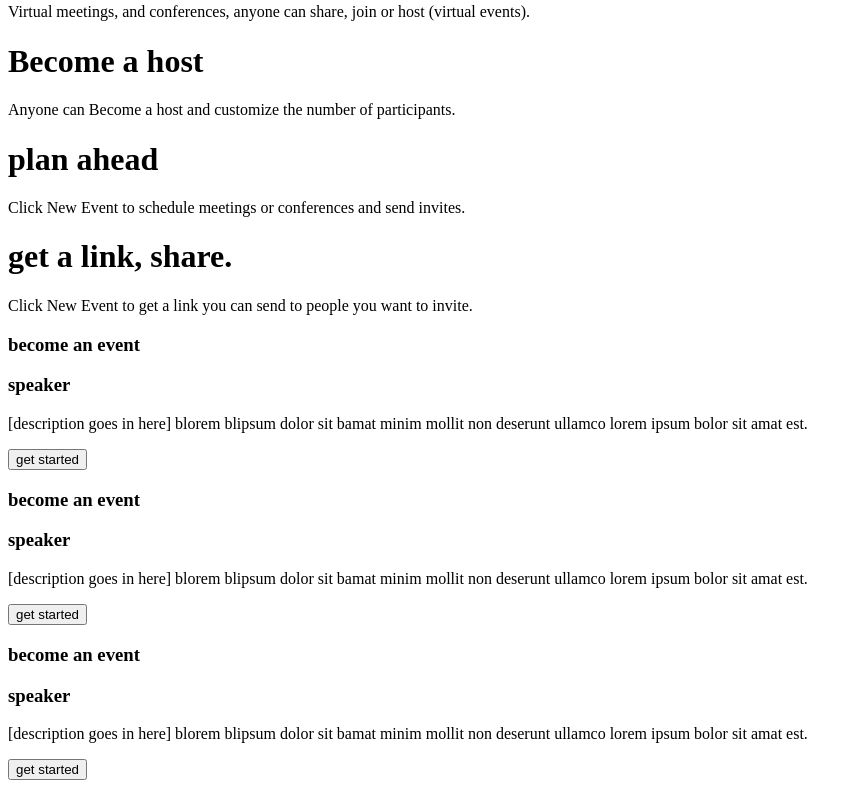
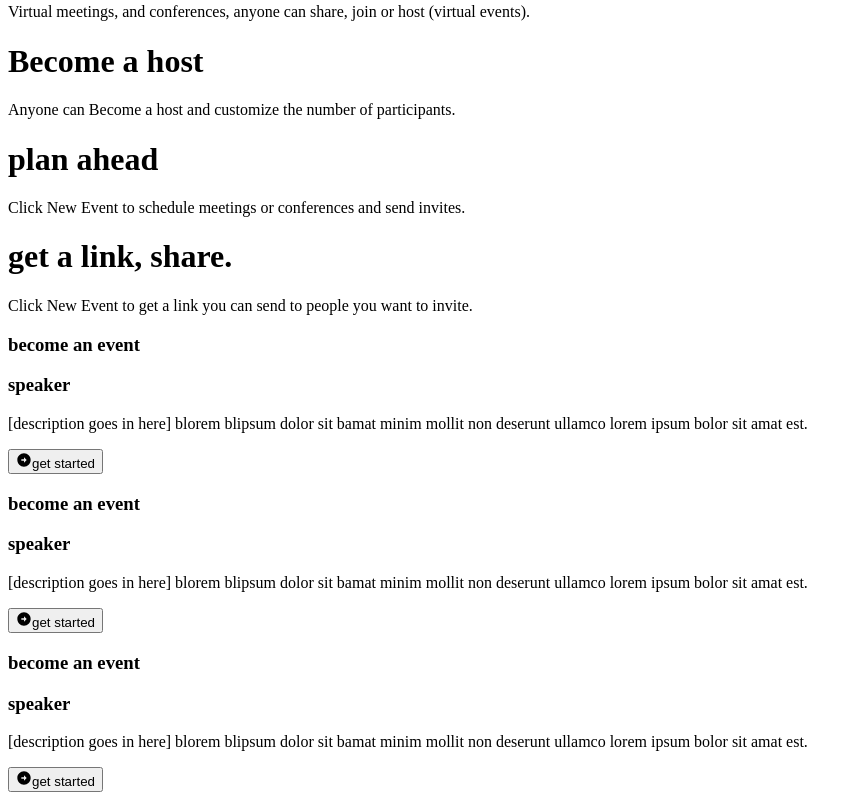
Before and after one commit to Josh-millr/confab-landing-page, a Next.js app: page / in a window 1280 px wide. Shown: the part 6306-7106 px from the top of the page, without its empty margins (0-862 px from the left). Built offline with nearby package versions, Linux system fonts and the light colour scheme.

Commit message:
centered the icons in the button

```diff
--- a/src/shared/components/molecule/Button.jsx
+++ b/src/shared/components/molecule/Button.jsx
@@ -2,7 +2,7 @@ import React from "react";
 
 export const Button = ({ label, icon: Icon, type, size }) => {
   let buttonProps = {
-    base: "flex place-content-center gap-x-[8px] whitespace-nowrap rounded-full font-btn w-[fit-content] h-fit",
+    base: "flex place-items-center gap-x-[8px] whitespace-nowrap rounded-full font-btn w-[fit-content] h-fit",
     type: {
       primary: "bg-black text-white",
       stroke: "border-[2px] text-black",
--- a/src/shared/components/organism/StepPlanCard.jsx
+++ b/src/shared/components/organism/StepPlanCard.jsx
@@ -1,5 +1,7 @@
 import Image from "next/image";
 import { Button } from "@components/index";
+import { RiArrowRightCircleFill } from "react-icons/ri";
+
 
 export const StepPlanCard = ({
   title,
@@ -30,7 +32,7 @@ export const StepPlanCard = ({
           <p className="max-w-[400px] font-body text-body-md text-smoke">
             {decription}
           </p>
-          <Button label="get started" size="md" type={btn} />
+          <Button label="get started" size="md" type={btn} icon={RiArrowRightCircleFill} />
         </div>
       </div>
     </div>
```
